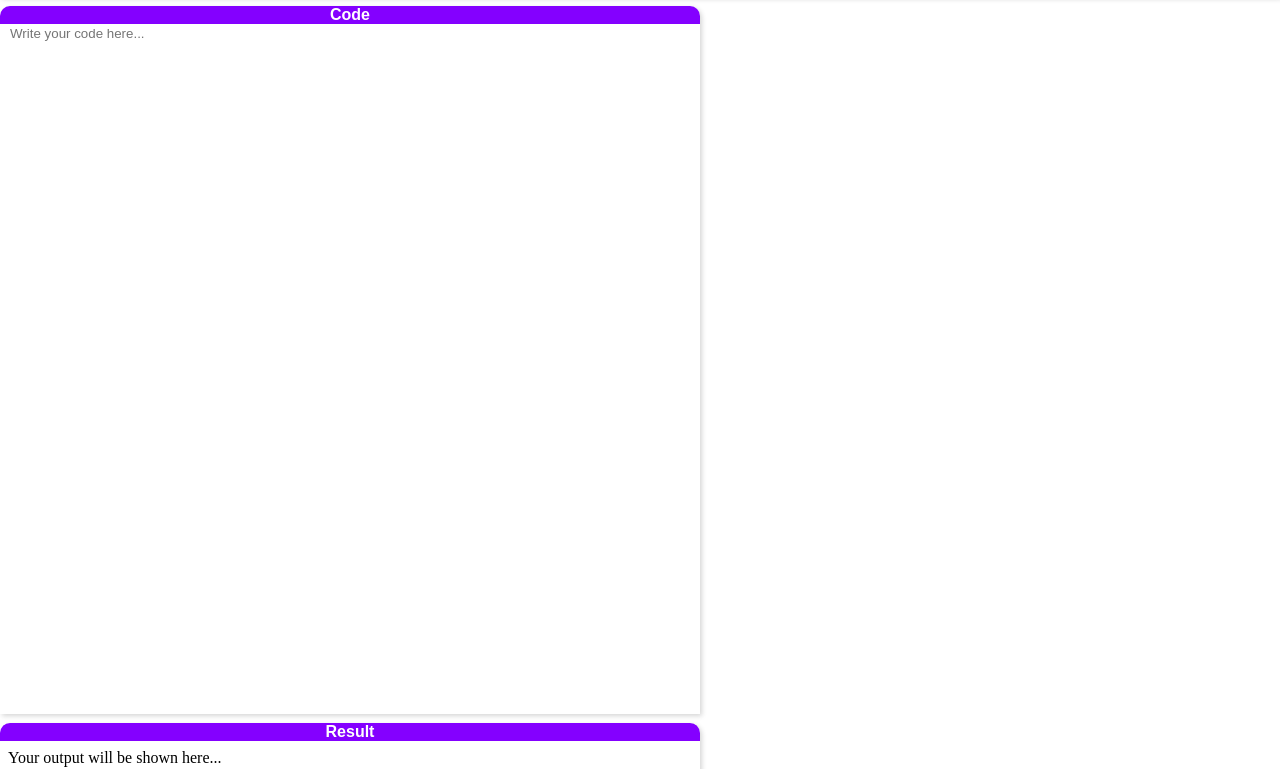
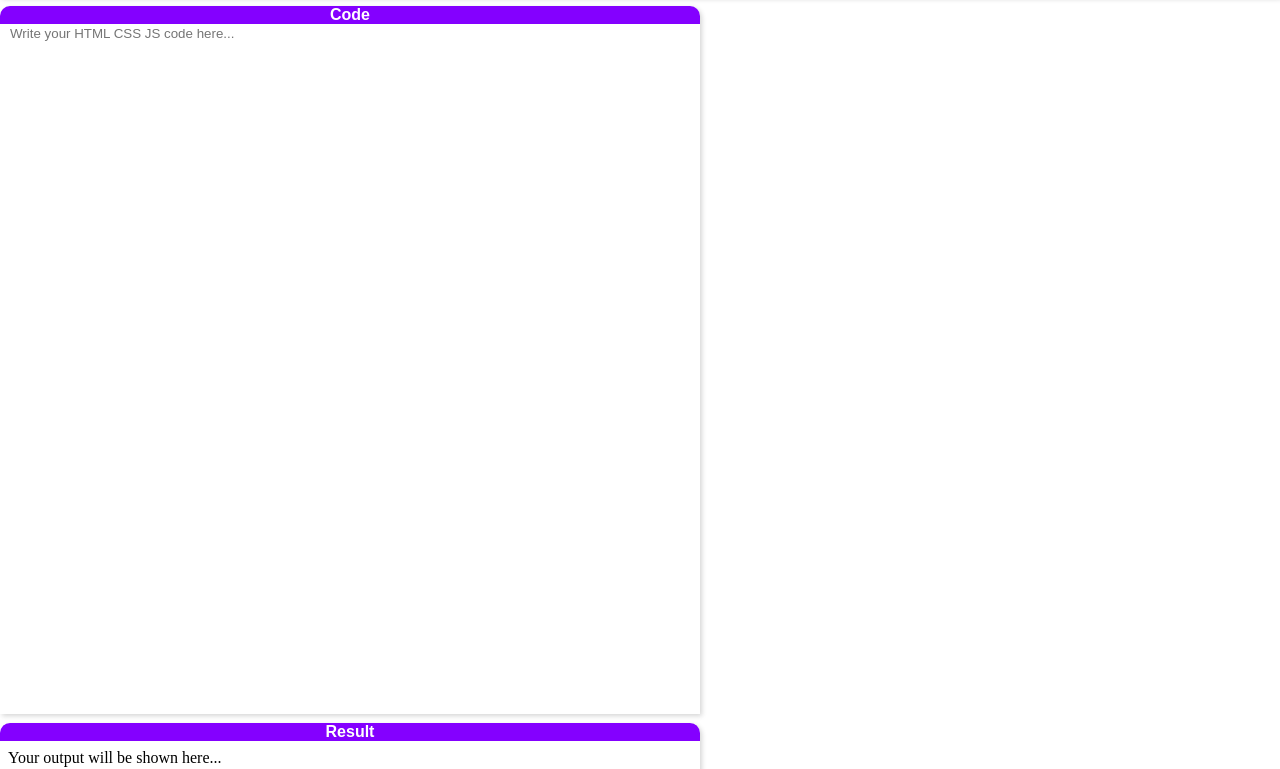
Before and after one commit to neeraj-mani/html-live-coder, a plain HTML site: page index.html in a window 1280 px wide. Shown: the part 38-807 px from the top of the page. Drawn offline with Linux system fonts and the light colour scheme.

Commit message:
Update index.html

```diff
--- a/index.html
+++ b/index.html
@@ -25,7 +25,7 @@ function Run(){
   <div class="workspace">
   <span class="editorWorkspace">
     <div class="title">Code</div>
-    <textarea id="editor" name="codeEdit" class="editor" cols="30" rows="10" placeholder="Write your code here..."></textarea>
+    <textarea id="editor" name="codeEdit" class="editor" cols="30" rows="10" placeholder="Write your HTML CSS JS code here..."></textarea>
   </span>
   <span class="editorWorkspace">
     <div class="title">Result</div>
```
